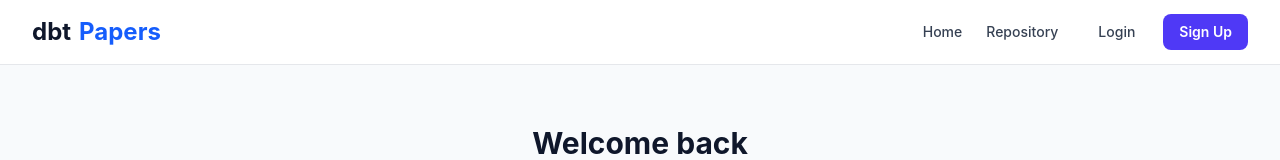
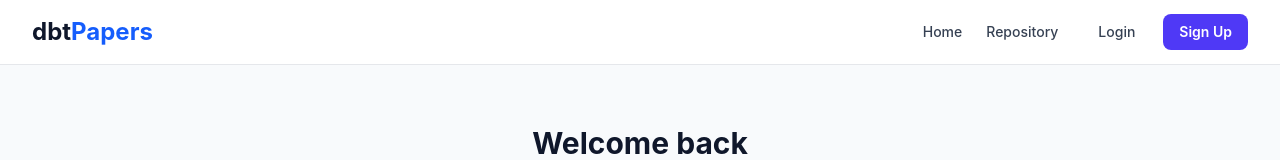
Before and after one commit to bhanuteja-29/dbt-papers, a React (Vite) app in the folder frontend/: page /login in a window 1280 px wide. Shown: the top 160 px of the page. Built offline with nearby package versions, Linux system fonts and the light colour scheme; no server answers.

Commit message:
changed logo on navbar

```diff
--- a/frontend/src/components/Navbar.jsx
+++ b/frontend/src/components/Navbar.jsx
@@ -37,7 +37,7 @@ const Navbar = () => {
         {/* Logo */}
         <Link
           to="/"
-          className="flex items-center gap-2 shrink-0 text-2xl font-bold text-slate-900"
+          className="flex items-center  shrink-0 text-2xl font-bold text-slate-900"
           onClick={() => setMobileOpen(false)}
         >
           dbt<span className="text-blue-600">Papers</span>
```
